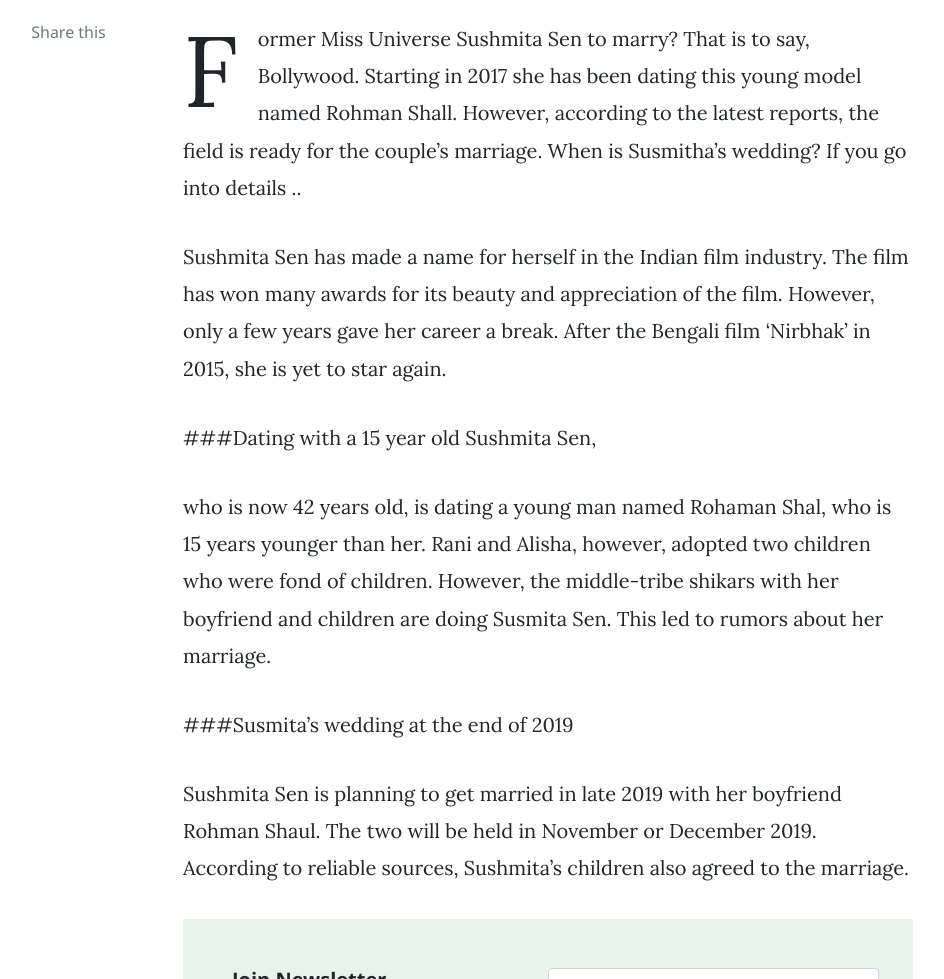
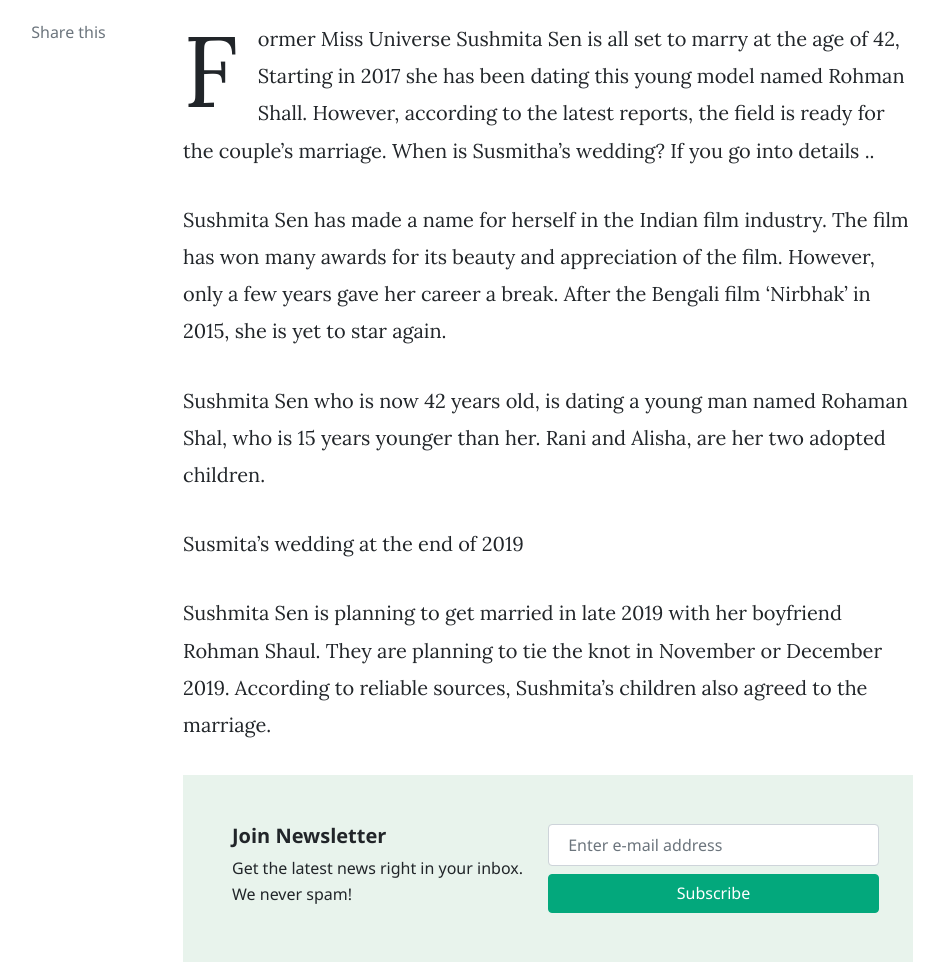
Before and after one commit to binnisays/binnisays.github.io, a Jekyll site: the page built from _posts/2019-08-01-SushmitaSen.md, in a window 1280 px wide and 1400 px high. Shown: the part 421-1400 px from the top of the window, without its empty margins (187-1131 px from the left). Built offline with Jekyll 4.4.1, drawn with Linux system fonts in a browser that asks for light colours; nearby versions of some CDN libraries; comment, search, counter and statistics services are not loaded.

Commit message:
Update 2019-08-01-SushmitaSen.md
a

```diff
--- a/_posts/2019-08-01-SushmitaSen.md
+++ b/_posts/2019-08-01-SushmitaSen.md
@@ -7,15 +7,17 @@ image: images/sushmita.PNG
 hidden: true
 
 ---
-Former Miss Universe Sushmita Sen to marry? That is to say, Bollywood. Starting in 2017 she has been dating this young model named Rohman Shall. However, according to the latest reports, the field is ready for the couple's marriage. When is Susmitha's wedding? If you go into details ..
+
+Former Miss Universe Sushmita Sen is all set to marry at the age of 42, Starting in 2017 she has been dating this young model named Rohman Shall. However, according to the latest reports, the field is ready for the couple's marriage. When is Susmitha's wedding? If you go into details ..
 
  Sushmita Sen has made a name for herself in the Indian film industry. The film has won many awards for its beauty and appreciation of the film. However, only a few years gave her career a break. After the Bengali film 'Nirbhak' in 2015, she is yet to star again.
 
- ###Dating with a 15 year old Sushmita Sen,
-
-  who is now 42 years old, is dating a young man named Rohaman Shal, who is 15 years younger than her. Rani and Alisha, however, adopted two children who were fond of children. However, the middle-tribe shikars with her boyfriend and children are doing Susmita Sen. This led to rumors about her marriage.
 
 
- ###Susmita's wedding at the end of 2019
+Sushmita Sen who is now 42 years old, is dating a young man named Rohaman Shal, who is 15 years younger than her. Rani and Alisha, are her two adopted  children.
 
- Sushmita Sen is planning to get married in late 2019 with her boyfriend Rohman Shaul. The two will be held in November or December 2019. According to reliable sources, Sushmita's children also agreed to the marriage.
+
+
+Susmita's wedding at the end of 2019
+
+Sushmita Sen is planning to get married in late 2019 with her boyfriend Rohman Shaul. They are planning to tie the knot in November or December 2019. According to reliable sources, Sushmita's children also agreed to the marriage.
```
